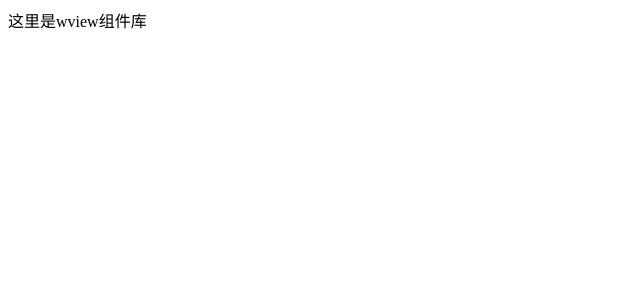
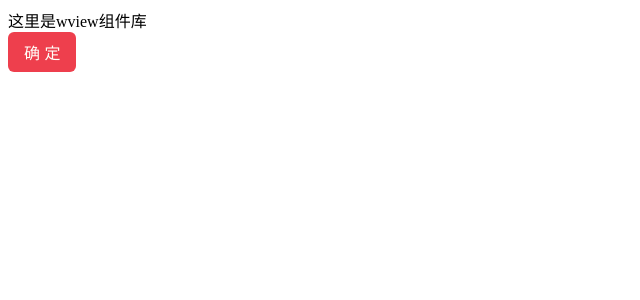
Before and after one commit to lyuly/wview, a Vue app in the folder packages/wview-components/: page / in a window 1280 px wide. Shown: the top 300 px of the page, without its empty margins (0-640 px from the left). Built offline with nearby package versions, Linux system fonts and the light colour scheme.

Commit message:
update 色彩

```diff
--- a/packages/wview-components/index.html
+++ b/packages/wview-components/index.html
@@ -8,6 +8,6 @@
   </head>
   <body>
     <div id="app"></div>
-    <script type="module" src="/src/main.ts"></script>
+    <script type="module" src="./src/main.ts"></script>
   </body>
 </html>
--- a/packages/wview-components/package.json
+++ b/packages/wview-components/package.json
@@ -27,6 +27,7 @@
     "@vitejs/plugin-vue-jsx": "^3.0.0",
     "@vue/tsconfig": "^0.1.3",
     "npm-run-all": "^4.1.5",
+    "sass": "^1.57.1",
     "typescript": "~4.7.4",
     "vite": "^4.0.0",
     "vite-plugin-dts": "^1.7.1",
--- a/packages/wview-components/src/App.vue
+++ b/packages/wview-components/src/App.vue
@@ -1,7 +1,21 @@
-<script setup lang="ts"></script>
+<script setup lang="ts">
+import Button from './components/button'
+</script>
 
 <template>
   <div>这里是wview组件库</div>
+  <Button class="btn"></Button>
 </template>
 
-<style></style>
+<style lang="scss">
+.btn {
+  background: $danger;
+  color: $white-6;
+  text-align: center;
+  border: none;
+  padding: 0.5em 1em;
+  display: inline-block;
+  font-size: 16px;
+  border-radius: 6px;
+}
+</style>
--- a/packages/wview-components/src/assets/base.css
+++ /dev/null
@@ -1,74 +0,0 @@
-/* color palette from <https://github.com/vuejs/theme> */
-:root {
-  --vt-c-white: #ffffff;
-  --vt-c-white-soft: #f8f8f8;
-  --vt-c-white-mute: #f2f2f2;
-
-  --vt-c-black: #181818;
-  --vt-c-black-soft: #222222;
-  --vt-c-black-mute: #282828;
-
-  --vt-c-indigo: #2c3e50;
-
-  --vt-c-divider-light-1: rgba(60, 60, 60, 0.29);
-  --vt-c-divider-light-2: rgba(60, 60, 60, 0.12);
-  --vt-c-divider-dark-1: rgba(84, 84, 84, 0.65);
-  --vt-c-divider-dark-2: rgba(84, 84, 84, 0.48);
-
-  --vt-c-text-light-1: var(--vt-c-indigo);
-  --vt-c-text-light-2: rgba(60, 60, 60, 0.66);
-  --vt-c-text-dark-1: var(--vt-c-white);
-  --vt-c-text-dark-2: rgba(235, 235, 235, 0.64);
-}
-
-/* semantic color variables for this project */
-:root {
-  --color-background: var(--vt-c-white);
-  --color-background-soft: var(--vt-c-white-soft);
-  --color-background-mute: var(--vt-c-white-mute);
-
-  --color-border: var(--vt-c-divider-light-2);
-  --color-border-hover: var(--vt-c-divider-light-1);
-
-  --color-heading: var(--vt-c-text-light-1);
-  --color-text: var(--vt-c-text-light-1);
-
-  --section-gap: 160px;
-}
-
-@media (prefers-color-scheme: dark) {
-  :root {
-    --color-background: var(--vt-c-black);
-    --color-background-soft: var(--vt-c-black-soft);
-    --color-background-mute: var(--vt-c-black-mute);
-
-    --color-border: var(--vt-c-divider-dark-2);
-    --color-border-hover: var(--vt-c-divider-dark-1);
-
-    --color-heading: var(--vt-c-text-dark-1);
-    --color-text: var(--vt-c-text-dark-2);
-  }
-}
-
-*,
-*::before,
-*::after {
-  box-sizing: border-box;
-  margin: 0;
-  position: relative;
-  font-weight: normal;
-}
-
-body {
-  min-height: 100vh;
-  color: var(--color-text);
-  background: var(--color-background);
-  transition: color 0.5s, background-color 0.5s;
-  line-height: 1.6;
-  font-family: Inter, -apple-system, BlinkMacSystemFont, 'Segoe UI', Roboto, Oxygen, Ubuntu,
-    Cantarell, 'Fira Sans', 'Droid Sans', 'Helvetica Neue', sans-serif;
-  font-size: 15px;
-  text-rendering: optimizeLegibility;
-  -webkit-font-smoothing: antialiased;
-  -moz-osx-font-smoothing: grayscale;
-}
--- a/packages/wview-components/src/assets/main.css
+++ /dev/null
@@ -1,35 +0,0 @@
-@import './base.css';
-
-#app {
-  max-width: 1280px;
-  margin: 0 auto;
-  padding: 2rem;
-
-  font-weight: normal;
-}
-
-a,
-.green {
-  text-decoration: none;
-  color: hsla(160, 100%, 37%, 1);
-  transition: 0.4s;
-}
-
-@media (hover: hover) {
-  a:hover {
-    background-color: hsla(160, 100%, 37%, 0.2);
-  }
-}
-
-@media (min-width: 1024px) {
-  body {
-    display: flex;
-    place-items: center;
-  }
-
-  #app {
-    display: grid;
-    grid-template-columns: 1fr 1fr;
-    padding: 0 2rem;
-  }
-}
--- /dev/null
+++ b/packages/wview-components/src/components/button/button.tsx
@@ -0,0 +1,8 @@
+import { defineComponent } from 'vue'
+
+export default defineComponent({
+  name: 'WButton',
+  setup () {
+    return () => <button>确 定</button>
+  }
+})
--- /dev/null
+++ b/packages/wview-components/src/components/button/index.ts
@@ -0,0 +1,10 @@
+import type { App, Plugin } from 'vue'
+
+import Button from './button.tsx'
+
+Button.install = function (app: App) {
+  app.component(Button.name, Button)
+  return app
+}
+
+export default Button as typeof Button & Plugin & {}
--- a/packages/wview-components/src/index.ts
+++ b/packages/wview-components/src/index.ts
@@ -1 +1 @@
-export { default as Button, default as WviewButton } from './components/button/WButton.vue'
+export { default as Button, default as WviewButton } from './components/button'
--- /dev/null
+++ b/packages/wview-components/src/styles/color/basic.scss
@@ -0,0 +1,41 @@
+// 中国色
+
+$blue: #1772b4;
+$purple: #7e1671;
+$pink: #ec9bad;
+$red: #ee3f4d;
+$orange: #f97d1c;
+$yellow: #feba07;
+$green: #229453;
+$teal: #12a182;
+$cyan: #63bbd0;
+
+$white: #fff;
+$white-1: #e2e1e4;
+$white-2: #cdd1d3;
+$white-3: #c0c4c3;
+$white-4: #eef7f2;
+$white-5: #f9f4dc;
+$white-6: #fffef8;
+$white-7: #fffef9;
+$white-8: #f1f0ed;
+$white-9: #f9f1db;
+$white-10: #f7f4ed;
+$white-11: #e5d3aa;
+$white-12: #f8f4ed;
+$white-13: #fbf2e3;
+$white-14: #f2e6ce;
+$white-15: #fbecde;
+$black: #000;
+
+$gray-1: #7a7374;
+$gray-2: #856d72;
+$gray-3: #73575c;
+$gray-4: #36282b;
+$gray-5: #4f383e;
+$gray-6: #5d3f51;
+$gray-7: #5e616d;
+$gray-8: #74787a;
+$gray-9: #c4cbcf;
+$gray-10: #b2bbbe;
+$gray-11: #737c7b;
--- /dev/null
+++ b/packages/wview-components/src/styles/color/color.scss
@@ -0,0 +1,10 @@
+@import './basic';
+
+$primary: $blue;
+$secondary: $gray-7;
+$success: $green;
+$info: $cyan;
+$warning: $yellow;
+$danger: $red;
+$light: $white-1;
+$dark: $gray-4;
--- a/packages/wview-components/vite.config.ts
+++ b/packages/wview-components/vite.config.ts
@@ -1,14 +1,19 @@
 /* eslint-disable @typescript-eslint/strict-boolean-expressions */
 import { defineConfig } from 'vite'
+import path, { resolve } from 'path'
 import vue from '@vitejs/plugin-vue'
 import vueJsx from '@vitejs/plugin-vue-jsx'
 import dts from 'vite-plugin-dts'
-import { resolve } from 'path'
 import * as pkg from './package.json'
 
 const externals = [...Object.keys(pkg.dependencies || {}), ...Object.keys(pkg.dependencies || {})]
 
 export default defineConfig({
+  resolve: {
+    alias: {
+      '@': path.resolve(__dirname, 'src')
+    }
+  },
   plugins: [
     vue(),
     vueJsx(),
@@ -25,10 +30,16 @@ export default defineConfig({
       }
     })
   ],
-  resolve: {
-    alias: {
-      find: '@',
-      replacement: resolve(__dirname, 'src')
+  server: {
+    port: 3000,
+    open: true
+  },
+  css: {
+    preprocessorOptions: {
+      scss: {
+        // eslint-disable-next-line @typescript-eslint/quotes
+        additionalData: `@import "@/styles/color/color.scss";`
+      }
     }
   },
   build: {
```
Also changed, not shown: packages/wview-components/src/components/button/WButton.vue (deleted, +0 -7 lines), packages/wview-components/src/assets/logo.svg (deleted).
